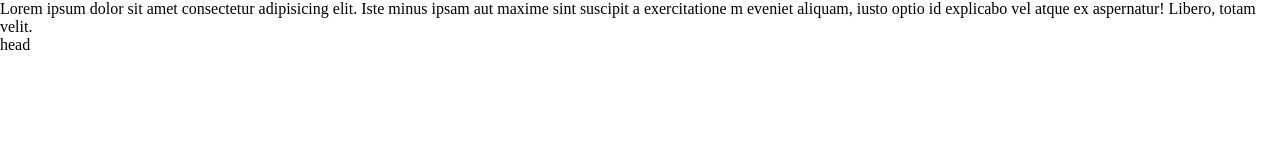
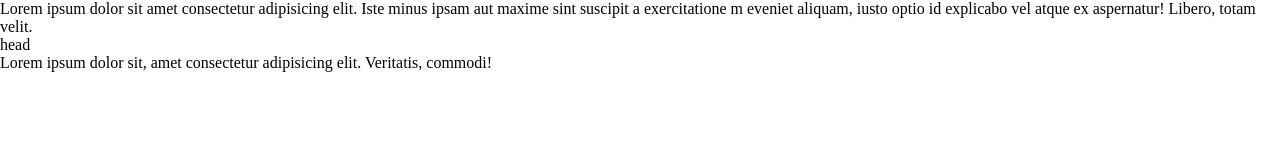
Before and after one commit to 4082-Rakshita/Rakshita-speed-typing, a plain HTML site: page index.html in a window 1280 px wide. Drawn offline with Linux system fonts and the light colour scheme.

Commit message:
Harsh mavi added a para.

```diff
--- a/index.html
+++ b/index.html
@@ -13,5 +13,6 @@
         m eveniet aliquam, iusto optio id explicabo vel atque ex aspernatur! Libero, totam velit.</p>
         <h class="container">head</h>
         <!-- Harsh mavi added a new line -->
+        <p>Lorem ipsum dolor sit, amet consectetur adipisicing elit. Veritatis, commodi!</p>
 </body>
 </html>
```
